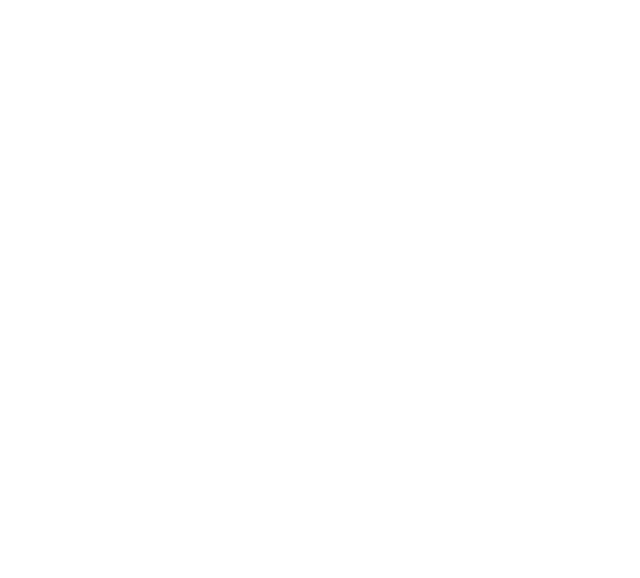
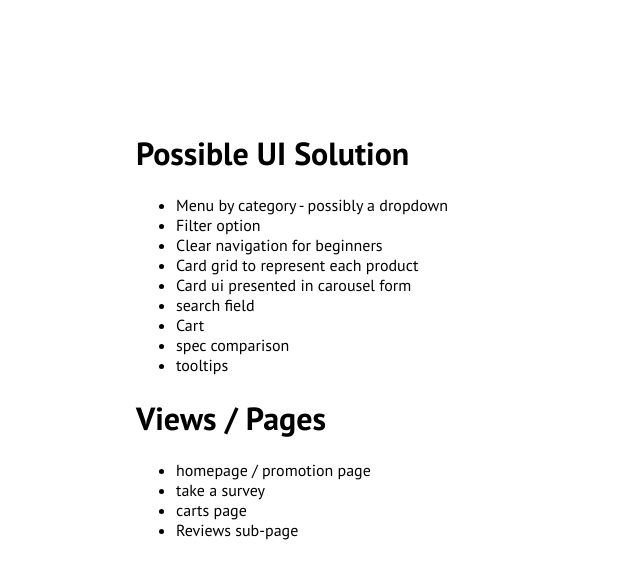
Before and after one commit to Minjujukim/applications2024spring, a plain HTML site: page bike-finder/feature-ideation/index.html in a window 1280 px wide. Shown: the whole page, without its empty margins (0-640 px from the left). Drawn offline with Linux system fonts and the light colour scheme; a web font is replaced by a local one.

Commit message:
Update index.html

```diff
--- a/bike-finder/feature-ideation/index.html
+++ b/bike-finder/feature-ideation/index.html
@@ -5,8 +5,37 @@
     <meta http-equiv="X-UA-Compatible" content="IE=edge">
     <meta name="viewport" content="width=device-width, initial-scale=1.0">
     <title>Feature Ideation</title>
+    <link rel="preconnect" href="https://fonts.googleapis.com">
+    <link rel="preconnect" href="https://fonts.gstatic.com" crossorigin="">
+    <link href="https://fonts.googleapis.com/css2?family=Electrolize&amp;family=PT+Sans:wght@400;700&amp;display=swap" rel="stylesheet">
+    <style>
+        body {
+            font-family: 'PT Sans', sans-serif;
+            padding: 8% 10%;
+        }
+    </style>
 </head>
 <body>
+    <h1>Possible UI Solution</h1>
 
+        <ul>
+            <li>Menu by category - possibly a dropdown</li>
+            <li>Filter option</li>
+            <li>Clear navigation for beginners</li>
+            <li>Card grid to represent each product</li>
+            <li>Card ui presented in carousel form</li>
+            <li>search field</li>
+            <li>Cart</li>
+            <li>spec comparison</li>
+            <li>tooltips</li>
+        </ul>
+
+    <h1>Views / Pages</h1>
+        <ul>
+            <li>homepage / promotion page</li>
+            <li>take a survey</li>
+            <li>carts page</li>
+            <li>Reviews sub-page</li>
+        </ul>
 </body>
 </html>
```
